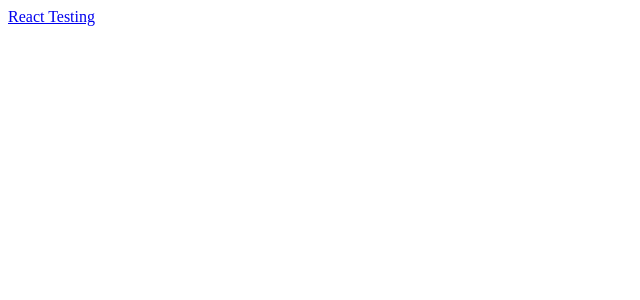
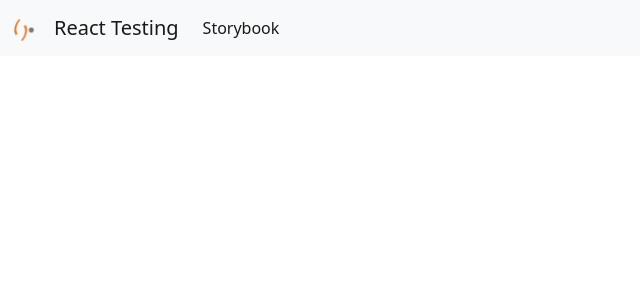
Before and after one commit to itenium-be/Frontend-UnitTesting, a React (Create React App) app in the folder react-testing/: page / in a window 1280 px wide. Shown: the top 300 px of the page, without its empty margins (0-640 px from the left). Built offline with nearby package versions, Linux system fonts and the light colour scheme.

Commit message:
added bootstrap, header, font-awesome

```diff
--- a/react-testing/public/index.html
+++ b/react-testing/public/index.html
@@ -5,25 +5,16 @@
     <link rel="icon" href="%PUBLIC_URL%/favicon.png" />
     <meta name="viewport" content="width=device-width, initial-scale=1" />
     <meta name="theme-color" content="#000000" />
-    <meta
-      name="description"
-      content="Web site created using create-react-app"
+    <meta name="description" content="Frontend UnitTesting: React and Jest" />
+    <link rel="manifest" href="%PUBLIC_URL%/manifest.json" />
+    <title>UnitTesting: React</title>
+    <link
+      rel="stylesheet"
+      href="https://cdn.jsdelivr.net/npm/bootstrap@5.2.3/dist/css/bootstrap.min.css"
+      integrity="sha384-rbsA2VBKQhggwzxH7pPCaAqO46MgnOM80zW1RWuH61DGLwZJEdK2Kadq2F9CUG65"
+      crossorigin="anonymous"
     />
-    <!--
-      manifest.json provides metadata used when your web app is installed on a
-      user's mobile device or desktop. See https://developers.google.com/web/fundamentals/web-app-manifest/
-    -->
-    <link rel="manifest" href="%PUBLIC_URL%/manifest.json" />
-    <!--
-      Notice the use of %PUBLIC_URL% in the tags above.
-      It will be replaced with the URL of the `public` folder during the build.
-      Only files inside the `public` folder can be referenced from the HTML.
-
-      Unlike "/favicon.ico" or "favicon.ico", "%PUBLIC_URL%/favicon.ico" will
-      work correctly both with client-side routing and a non-root public URL.
-      Learn how to configure a non-root public URL by running `npm run build`.
-    -->
-    <title>UnitTesting: React</title>
+    <link rel="stylesheet" href="https://cdnjs.cloudflare.com/ajax/libs/font-awesome/5.10.2/css/all.min.css">
   </head>
   <body>
     <noscript>You need to enable JavaScript to run this app.</noscript>
--- a/react-testing/src/App.tsx
+++ b/react-testing/src/App.tsx
@@ -1,9 +1,32 @@
+
+
+
 export function App() {
   return (
     <div className="App">
-      <header className="App-header">
-        <a href="/">React Testing</a>
-      </header>
+      <Header />
     </div>
   );
 }
+
+
+
+function Header() {
+  return (
+    <nav className="navbar navbar-expand-lg navbar-light bg-light">
+      <div className="container-fluid">
+        <a className="navbar-brand" href="/">
+          <img src="/favicon.png" style={{marginRight: 18, width: 24}} />
+          React Testing
+        </a>
+        <div className="collapse navbar-collapse">
+          <ul className="navbar-nav me-auto mb-2 mb-lg-0">
+            <li className="nav-item">
+              <a className="nav-link active" href="/">Storybook</a>
+            </li>
+          </ul>
+        </div>
+      </div>
+    </nav>
+  );
+}
--- a/react-testing/src/index.tsx
+++ b/react-testing/src/index.tsx
@@ -2,7 +2,7 @@ import React from 'react';
 import ReactDOM from 'react-dom/client';
 import { App } from './App';
 
-import './index.css';
+import './index.scss';
 
 const root = ReactDOM.createRoot(
   document.getElementById('root')!
```
Also changed, not shown: react-testing/src/index.css (deleted), react-testing/src/index.scss (added).
